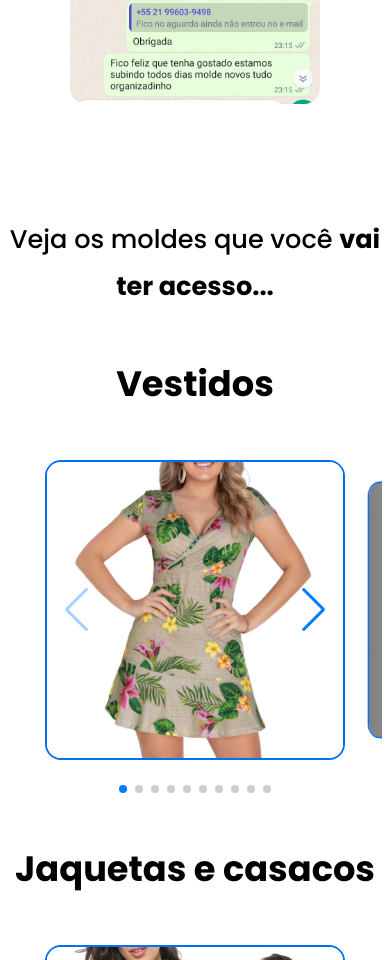
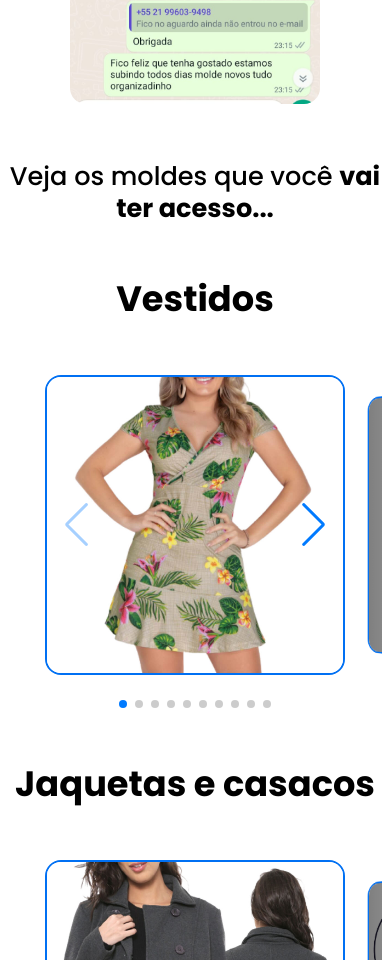
Before and after one commit to josuenm/lp-fabiano-02, a plain HTML site: page index.html in a window 390 px wide. Shown: the part 5270-6230 px from the top of the page. Drawn offline with nearby package versions, Linux system fonts and the light colour scheme.

Commit message:
Padding no topo da section included foi reduzido

```diff
--- a/styles.scss
+++ b/styles.scss
@@ -348,6 +348,10 @@ body {
         padding-top: 7rem;
         padding-bottom: 2rem;
 
+        @media (max-width: 991.98px) {
+            padding-top: 3.5rem;
+        }
+
         .included_title__container {
             display: grid;
             grid-template-columns: 50% 50%;
@@ -365,6 +369,7 @@ body {
 
                 @media (max-width: 991.98px) {
                     font-size: 1.6rem;
+                    line-height: 2rem;
                     text-align: center;
                 }
             }
```
Also changed, not shown: styles.css, 1 other file.
